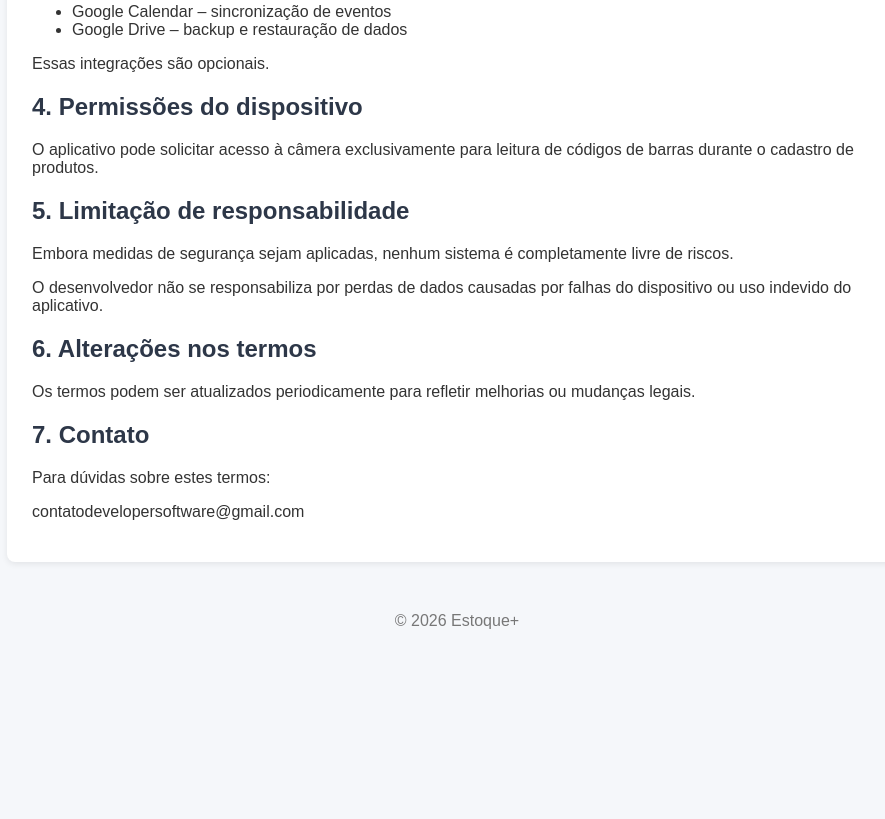
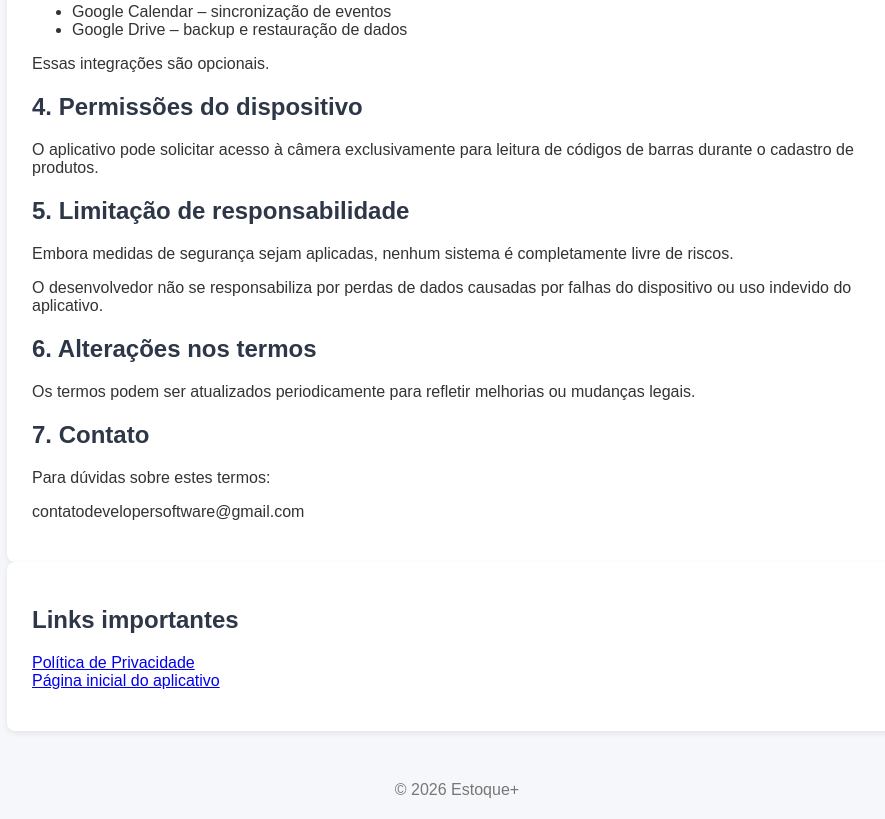
Before and after one commit to natanaeldiego/termos-estoque-mais, a plain HTML site: page termos.html in a window 1280 px wide. Shown: the part 619-1438 px from the top of the page, without its empty margins (183-1068 px from the left). Before the commit the page ends 1269 px from the top, so only its background shows below. Drawn offline with Linux system fonts and the light colour scheme.

Commit message:
link add de termos

```diff
--- a/termos.html
+++ b/termos.html
@@ -124,6 +124,17 @@ contatodevelopersoftware@gmail.com
 
 </div>
 
+<div class="card">
+
+<h2>Links importantes</h2>
+
+<p>
+<a href="https://termos-estoque-mais.vercel.app/politica-privacidade.html">Política de Privacidade</a><br>
+<a href="https://termos-estoque-mais.vercel.app"> Página inicial do aplicativo</a>
+</p>
+
+</div>
+
 </div>
 
 <footer>
```
Also changed, not shown: index.html (+2 -2 lines), politica-privacidade.html (+11 -0 lines).
